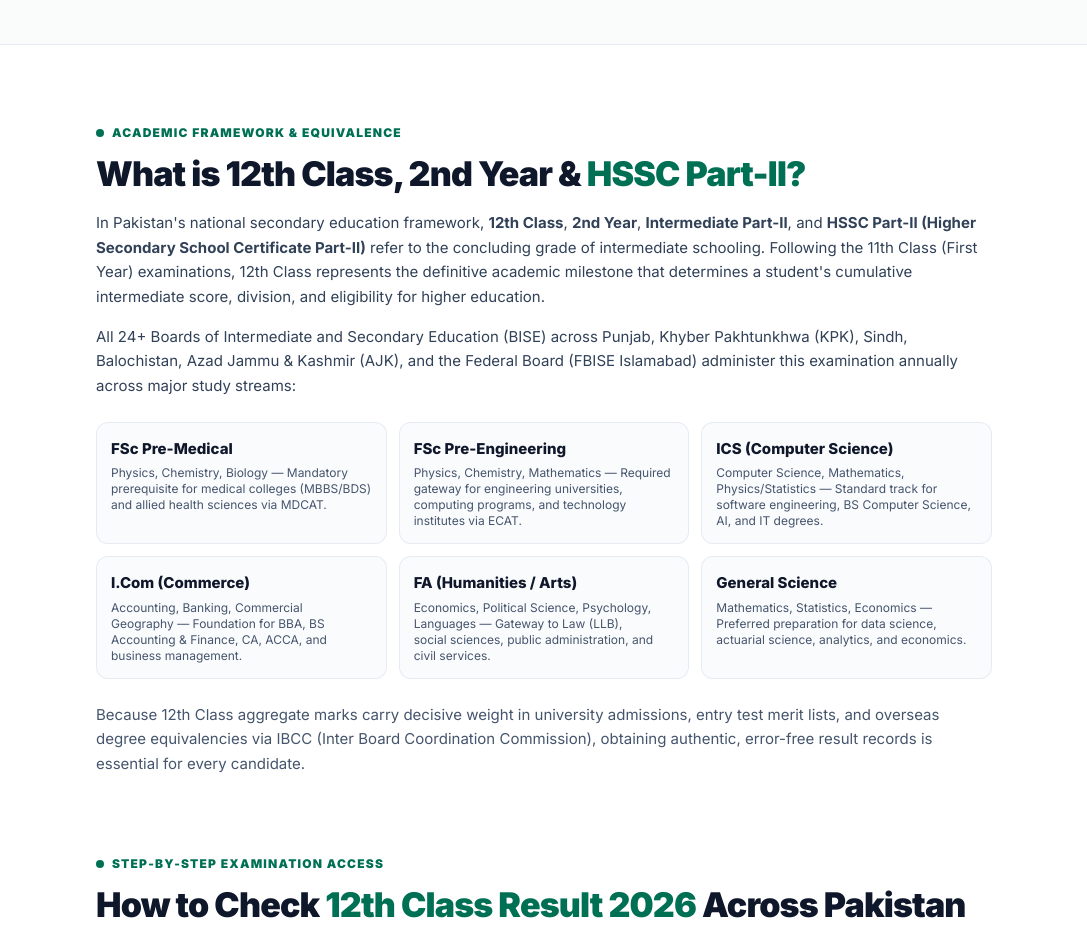
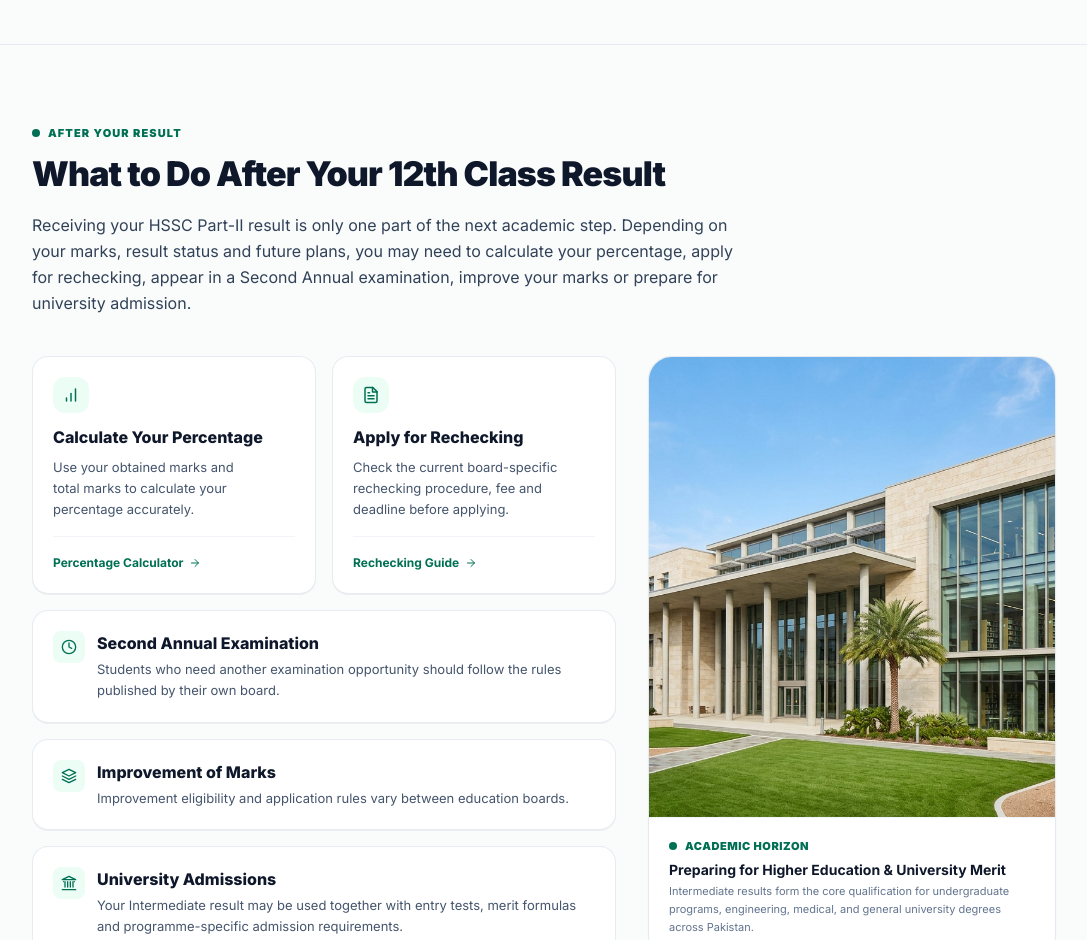
Before and after one commit to 12thclassresult2026/12thclassresult.com.pk, a Next.js app: page / in a window 1280 px wide. Shown: the part 11060-12000 px from the top of the page, without its empty margins (96-1183 px from the left). Built offline with nearby package versions, Linux system fonts and the light colour scheme; a web font is replaced by a local one.

Commit message:
feat(homepage): add After Your Result section with 5 guidance cards and campus architectural visual

```diff
--- a/app/page.tsx
+++ b/app/page.tsx
@@ -3,6 +3,7 @@ import type { Metadata } from 'next'
 import type { BoardOption } from '@/components/result/board-finder'
 import type { FaqItem } from '@/components/ui/faq-accordion'
 
+import { AfterResultSection } from '@/components/home/after-result-section'
 import { BoardCardsGrid } from '@/components/home/board-cards-grid'
 import { CurrentStatusSection } from '@/components/home/current-status-section'
 import { FaqShowcaseSection } from '@/components/home/faq-showcase-section'
@@ -170,10 +171,13 @@ export default function HomePage() {
       {/* 11. COMPACT TROUBLESHOOTING SECTION */}
       <ResultTroubleshootingSection />
 
-      {/* 12. 5 SEMANTIC CONTENT SECTIONS (AEO / Comprehensive Topical Authority) */}
+      {/* 12. AFTER YOUR RESULT (Actionable Post-Result Steps & University Pathways) */}
+      <AfterResultSection />
+
+      {/* 13. 5 SEMANTIC CONTENT SECTIONS (AEO / Comprehensive Topical Authority) */}
       <SemanticContentSections />
 
-      {/* 13. FREQUENTLY ASKED QUESTIONS (Showcase Design) */}
+      {/* 14. FREQUENTLY ASKED QUESTIONS (Showcase Design) */}
       <FaqShowcaseSection />
     </div>
   )
--- /dev/null
+++ b/components/home/after-result-section.tsx
@@ -0,0 +1,188 @@
+import Image from 'next/image'
+import Link from 'next/link'
+
+import {
+  ArrowRightIcon,
+  BarChartIcon,
+  ClockIcon,
+  FileTextIcon,
+  LandmarkIcon,
+  LayersIcon,
+} from '@/components/ui/icons'
+
+export function AfterResultSection() {
+  return (
+    <section
+      aria-labelledby="after-result-heading"
+      className="relative border-b border-slate-200/80 bg-[#FAFCFB] py-16 sm:py-20"
+    >
+      <div className="container-wide">
+        <div className="mx-auto max-w-5xl">
+          {/* Eyebrow */}
+          <div className="flex items-center gap-2">
+            <span className="flex h-2 w-2 rounded-full bg-[#007054]" />
+            <span className="text-[11px] font-black tracking-widest text-[#007054] uppercase">
+              AFTER YOUR RESULT
+            </span>
+          </div>
+
+          {/* Heading */}
+          <h2
+            id="after-result-heading"
+            className="mt-3 text-2xl font-black tracking-tight text-slate-900 sm:text-3xl lg:text-[34px] lg:leading-tight"
+          >
+            What to Do After Your 12th Class Result
+          </h2>
+
+          {/* Intro */}
+          <p className="mt-4 max-w-3xl text-sm leading-relaxed text-slate-700 sm:text-base">
+            Receiving your HSSC Part-II result is only one part of the next academic step. Depending
+            on your marks, result status and future plans, you may need to calculate your
+            percentage, apply for rechecking, appear in a Second Annual examination, improve your
+            marks or prepare for university admission.
+          </p>
+
+          {/* Main Grid: Cards + Campus Visual */}
+          <div className="mt-10 grid grid-cols-1 gap-6 lg:grid-cols-12 lg:items-stretch lg:gap-8">
+            {/* Left 7 Cols: The 5 Cards */}
+            <div className="flex flex-col justify-between gap-4 lg:col-span-7">
+              {/* Row 1: Actionable Cards (Percentage & Rechecking) */}
+              <div className="grid grid-cols-1 gap-4 sm:grid-cols-2">
+                {/* CARD 1: Calculate Your Percentage */}
+                <div className="flex flex-col justify-between rounded-2xl border border-slate-200/80 bg-white p-5 shadow-2xs transition-all hover:border-emerald-200 hover:shadow-xs">
+                  <div>
+                    <div className="flex h-9 w-9 items-center justify-center rounded-xl bg-emerald-50 text-[#007054]">
+                      <BarChartIcon width={18} height={18} />
+                    </div>
+                    <h3 className="mt-3 text-base font-extrabold text-slate-900">
+                      Calculate Your Percentage
+                    </h3>
+                    <p className="mt-2 text-xs leading-relaxed text-slate-600 sm:text-[13px]">
+                      Use your obtained marks and total marks to calculate your percentage
+                      accurately.
+                    </p>
+                  </div>
+                  <div className="mt-4 border-t border-slate-100 pt-3">
+                    <Link
+                      href="/tools/percentage-calculator"
+                      className="inline-flex items-center gap-1.5 text-xs font-bold text-[#007054] transition-colors hover:text-[#005a43] hover:underline"
+                    >
+                      <span>Percentage Calculator</span>
+                      <ArrowRightIcon width={12} height={12} />
+                    </Link>
+                  </div>
+                </div>
+
+                {/* CARD 2: Apply for Rechecking */}
+                <div className="flex flex-col justify-between rounded-2xl border border-slate-200/80 bg-white p-5 shadow-2xs transition-all hover:border-emerald-200 hover:shadow-xs">
+                  <div>
+                    <div className="flex h-9 w-9 items-center justify-center rounded-xl bg-emerald-50 text-[#007054]">
+                      <FileTextIcon width={18} height={18} />
+                    </div>
+                    <h3 className="mt-3 text-base font-extrabold text-slate-900">
+                      Apply for Rechecking
+                    </h3>
+                    <p className="mt-2 text-xs leading-relaxed text-slate-600 sm:text-[13px]">
+                      Check the current board-specific rechecking procedure, fee and deadline before
+                      applying.
+                    </p>
+                  </div>
+                  <div className="mt-4 border-t border-slate-100 pt-3">
+                    <Link
+                      href="/guides/rechecking"
+                      className="inline-flex items-center gap-1.5 text-xs font-bold text-[#007054] transition-colors hover:text-[#005a43] hover:underline"
+                    >
+                      <span>Rechecking Guide</span>
+                      <ArrowRightIcon width={12} height={12} />
+                    </Link>
+                  </div>
+                </div>
+              </div>
+
+              {/* CARD 3: Second Annual Examination */}
+              <div className="rounded-2xl border border-slate-200/80 bg-white p-4 shadow-2xs transition-all hover:border-emerald-200 sm:p-5">
+                <div className="flex items-start gap-3">
+                  <div className="flex h-8 w-8 shrink-0 items-center justify-center rounded-lg bg-emerald-50 text-[#007054]">
+                    <ClockIcon width={16} height={16} />
+                  </div>
+                  <div>
+                    <h3 className="text-sm font-extrabold text-slate-900 sm:text-base">
+                      Second Annual Examination
+                    </h3>
+                    <p className="mt-1 text-xs leading-relaxed text-slate-600 sm:text-[13px]">
+                      Students who need another examination opportunity should follow the rules
+                      published by their own board.
+                    </p>
+                  </div>
+                </div>
+              </div>
+
+              {/* CARD 4: Improvement of Marks */}
+              <div className="rounded-2xl border border-slate-200/80 bg-white p-4 shadow-2xs transition-all hover:border-emerald-200 sm:p-5">
+                <div className="flex items-start gap-3">
+                  <div className="flex h-8 w-8 shrink-0 items-center justify-center rounded-lg bg-emerald-50 text-[#007054]">
+                    <LayersIcon width={16} height={16} />
+                  </div>
+                  <div>
+                    <h3 className="text-sm font-extrabold text-slate-900 sm:text-base">
+                      Improvement of Marks
+                    </h3>
+                    <p className="mt-1 text-xs leading-relaxed text-slate-600 sm:text-[13px]">
+                      Improvement eligibility and application rules vary between education boards.
+                    </p>
+                  </div>
+                </div>
+              </div>
+
+              {/* CARD 5: University Admissions */}
+              <div className="rounded-2xl border border-slate-200/80 bg-white p-4 shadow-2xs transition-all hover:border-emerald-200 sm:p-5">
+                <div className="flex items-start gap-3">
+                  <div className="flex h-8 w-8 shrink-0 items-center justify-center rounded-lg bg-emerald-50 text-[#007054]">
+                    <LandmarkIcon width={16} height={16} />
+                  </div>
+                  <div>
+                    <h3 className="text-sm font-extrabold text-slate-900 sm:text-base">
+                      University Admissions
+                    </h3>
+                    <p className="mt-1 text-xs leading-relaxed text-slate-600 sm:text-[13px]">
+                      Your Intermediate result may be used together with entry tests, merit formulas
+                      and programme-specific admission requirements.
+                    </p>
+                  </div>
+                </div>
+              </div>
+            </div>
+
+            {/* Right 5 Cols: Premium University / Future Education Visual */}
+            <div className="flex flex-col overflow-hidden rounded-3xl border border-slate-200/90 bg-white shadow-xs lg:col-span-5">
+              <div className="relative min-h-[260px] flex-1 sm:min-h-[320px]">
+                <Image
+                  src="/images/future-campus.jpg"
+                  alt="Modern higher education university campus architecture and academic library"
+                  fill
+                  sizes="(max-width: 1024px) 100vw, 40vw"
+                  className="object-cover transition-transform duration-500 hover:scale-105"
+                />
+              </div>
+              <div className="border-t border-slate-100 bg-white p-4 sm:p-5">
+                <div className="flex items-center gap-2">
+                  <span className="flex h-2 w-2 rounded-full bg-[#007054]" />
+                  <span className="text-[11px] font-black tracking-wider text-[#007054] uppercase">
+                    ACADEMIC HORIZON
+                  </span>
+                </div>
+                <p className="mt-1.5 text-xs leading-snug font-bold text-slate-900 sm:text-sm">
+                  Preparing for Higher Education &amp; University Merit
+                </p>
+                <p className="mt-1 text-[11px] leading-relaxed text-slate-500">
+                  Intermediate results form the core qualification for undergraduate programs,
+                  engineering, medical, and general university degrees across Pakistan.
+                </p>
+              </div>
+            </div>
+          </div>
+        </div>
+      </div>
+    </section>
+  )
+}
```
Also changed, not shown: public/images/future-campus.jpg (added).
